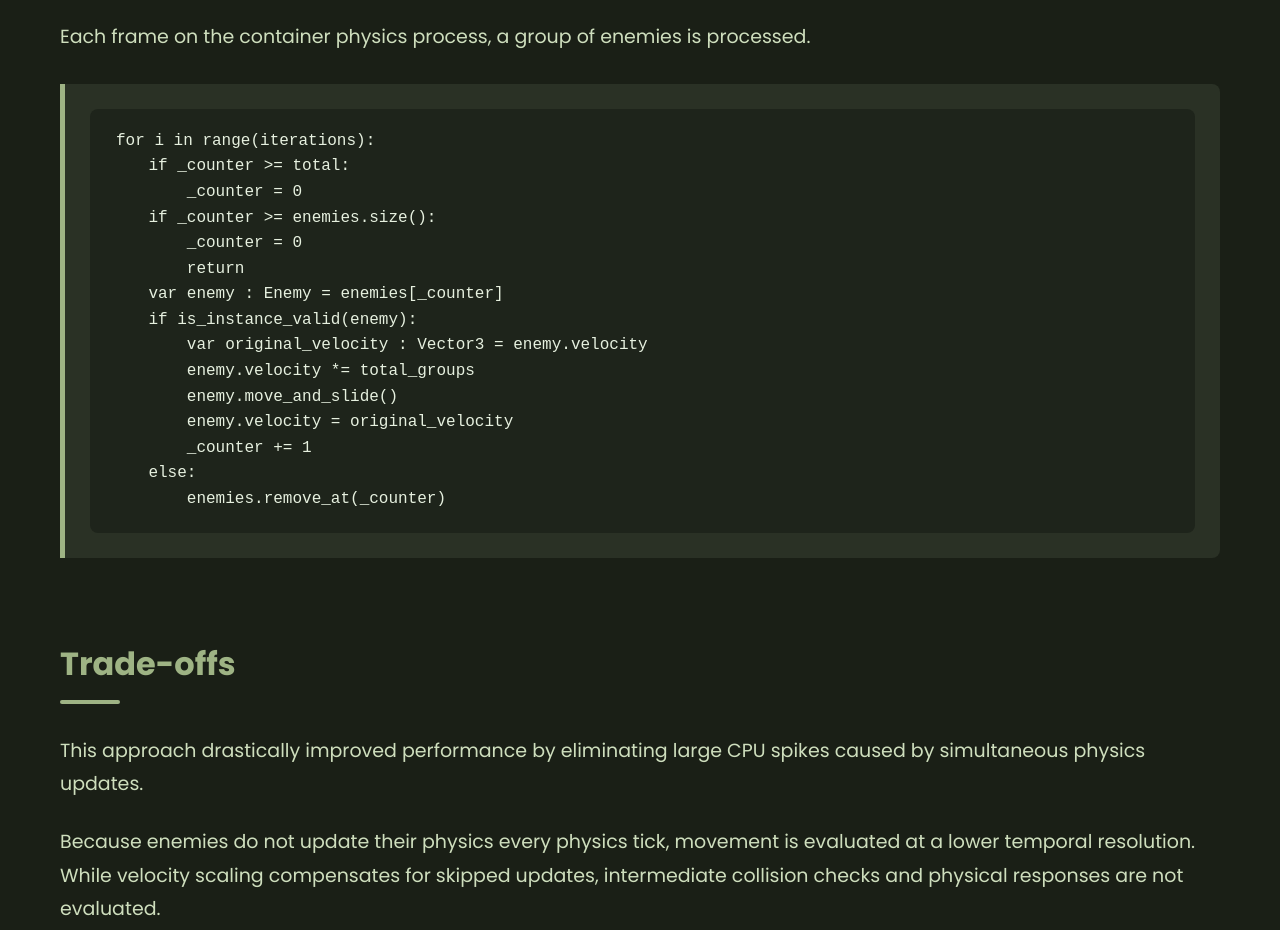
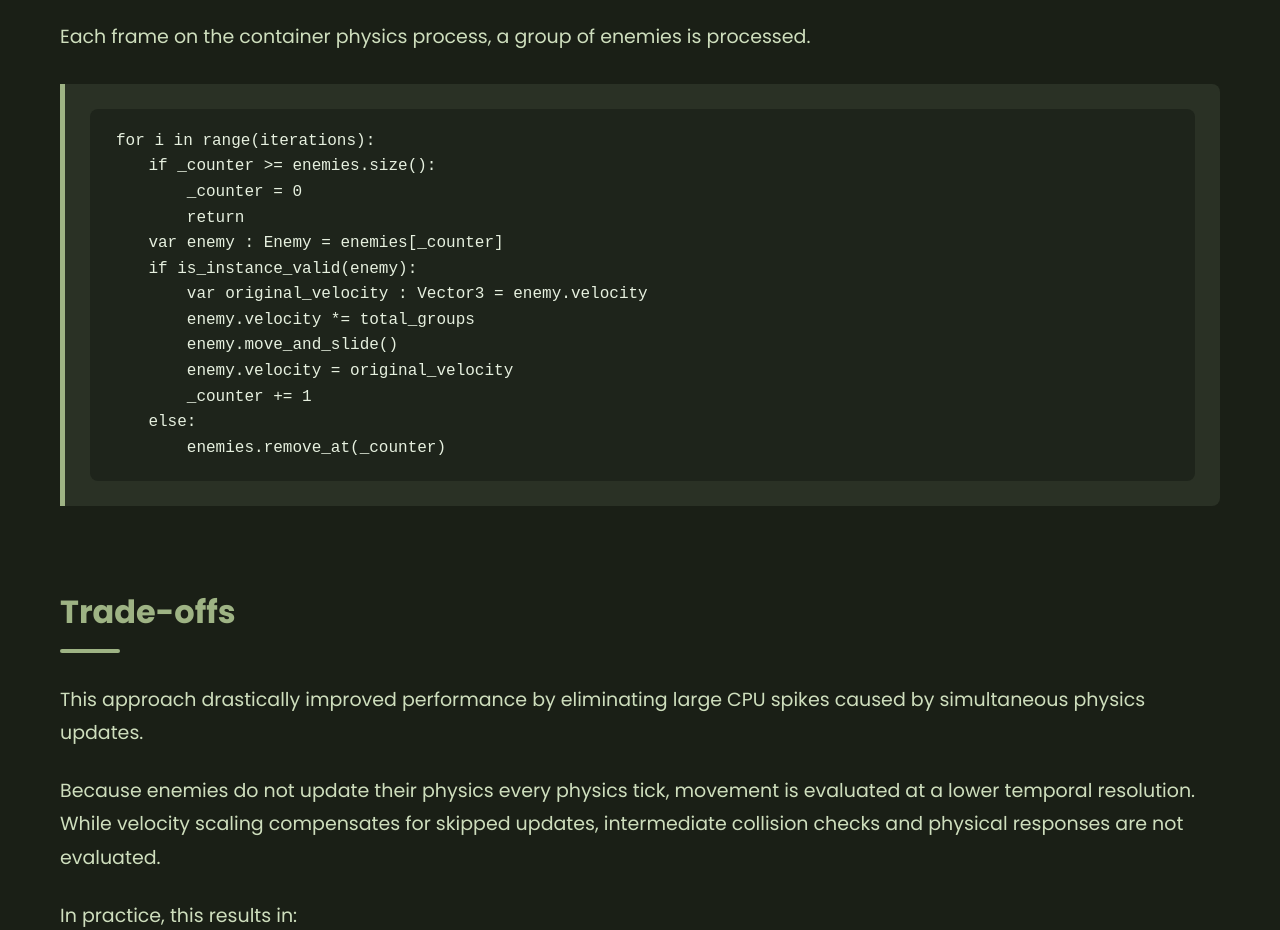
Before and after one commit to RMD663/portfolio, a plain HTML site: page articles/slime-article.html in a window 1280 px wide. Shown: the part 3860-4790 px from the top of the page. Drawn offline with Linux system fonts and the light colour scheme.

Commit message:
Fixed typo in slime-article

```diff
--- a/articles/slime-article.html
+++ b/articles/slime-article.html
@@ -592,8 +592,6 @@ Each frame on the container physics process, a group of enemies is processed.
 
             <div class="highlight-box">
 <pre><code>for i in range(iterations):
-    if _counter >= total:
-        _counter = 0
     if _counter >= enemies.size():
         _counter = 0
         return
```
